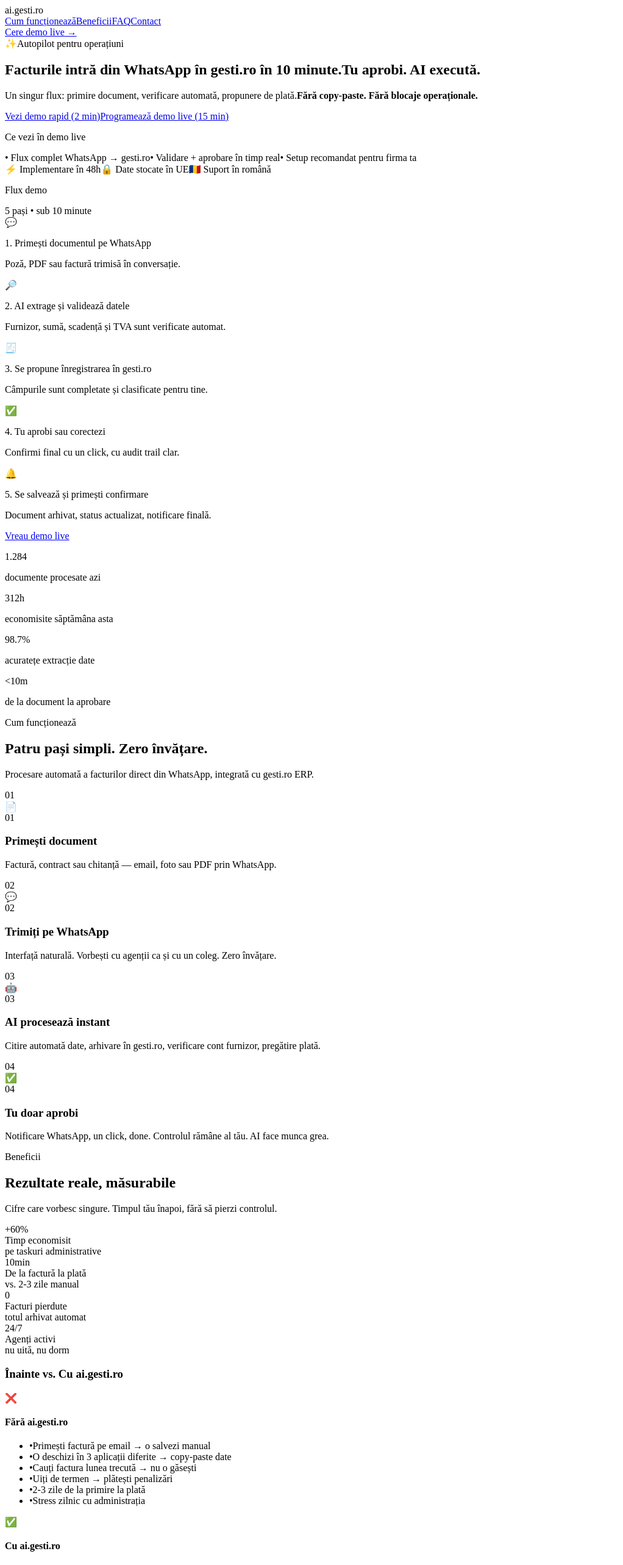
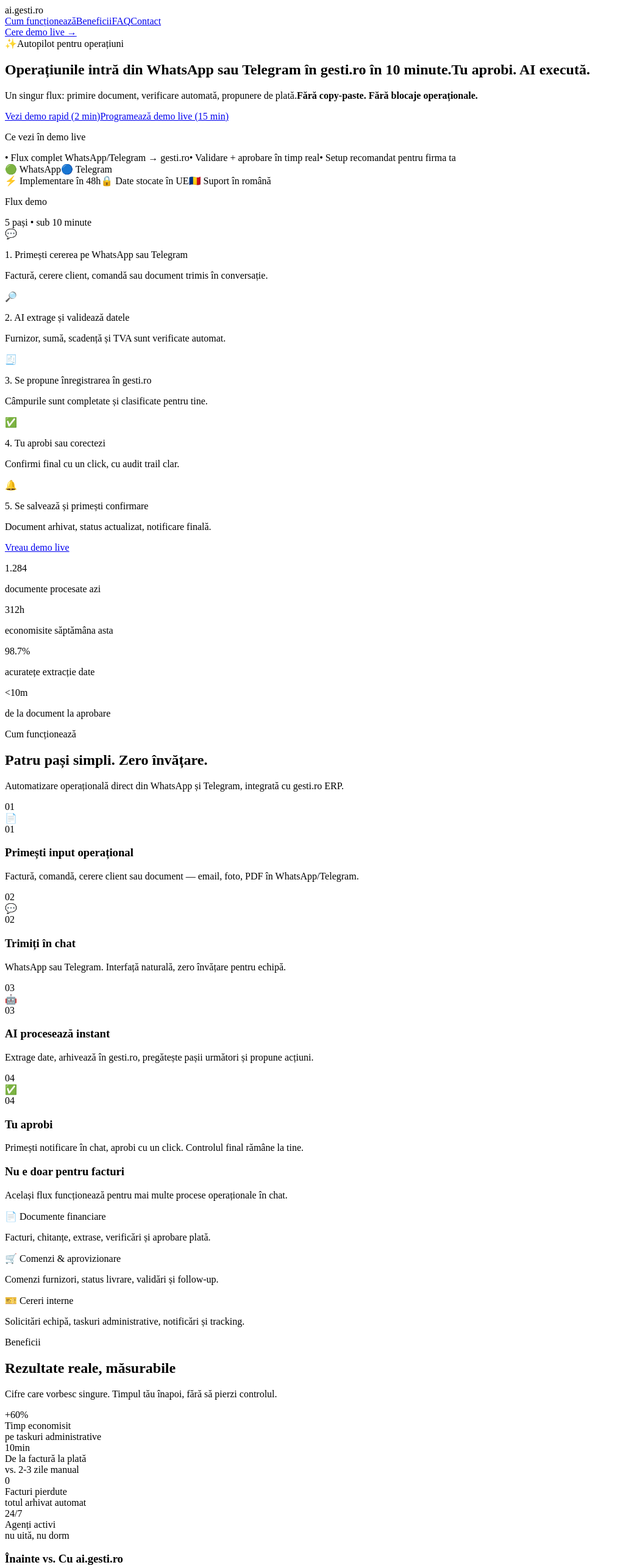
Before and after one commit to fodorutioan/ai.gesti.ro, a Next.js app: page / in a window 1280 px wide. Shown: the top 2566 px of the page at 61% size, without its empty margins (0-1022 px from the left). Built offline with nearby package versions, Linux system fonts and the light colour scheme.

Commit message:
feat: expand messaging to WhatsApp+Telegram and add non-invoice use-cases section

```diff
--- a/app/page.tsx
+++ b/app/page.tsx
@@ -44,7 +44,7 @@
               </div>
 
               <h1 className="text-4xl md:text-5xl font-bold text-gray-900 mb-5 leading-[1.08] tracking-tight max-w-[16ch]">
-                Facturile intră din WhatsApp în gesti.ro în 10 minute.
+Operațiunile intră din WhatsApp sau Telegram în gesti.ro în 10 minute.
                 <span className="bg-gradient-to-r from-blue-600 via-purple-600 to-blue-500 bg-clip-text text-transparent block mt-2 text-[0.92em]">
                   Tu aprobi. AI execută.
                 </span>
@@ -67,9 +67,13 @@
               <div className="mb-8 rounded-xl border border-blue-100 bg-blue-50/60 px-4 py-3">
                 <p className="text-xs font-semibold text-blue-700 mb-2 uppercase tracking-wide">Ce vezi în demo live</p>
                 <div className="flex flex-wrap gap-x-4 gap-y-1 text-sm text-gray-700">
-                  <span>• Flux complet WhatsApp → gesti.ro</span>
+                  <span>• Flux complet WhatsApp/Telegram → gesti.ro</span>
                   <span>• Validare + aprobare în timp real</span>
                   <span>• Setup recomandat pentru firma ta</span>
+                </div>
+                <div className="mt-3 flex flex-wrap gap-2 text-xs">
+                  <span className="px-2 py-1 rounded-full border border-green-200 bg-green-50 text-green-700">🟢 WhatsApp</span>
+                  <span className="px-2 py-1 rounded-full border border-sky-200 bg-sky-50 text-sky-700">🔵 Telegram</span>
                 </div>
               </div>
 
@@ -92,8 +96,8 @@
                 {[
                   {
                     icon: '💬',
-                    title: 'Primești documentul pe WhatsApp',
-                    desc: 'Poză, PDF sau factură trimisă în conversație.',
+                    title: 'Primești cererea pe WhatsApp sau Telegram',
+                    desc: 'Factură, cerere client, comandă sau document trimis în conversație.',
                   },
                   {
                     icon: '🔎',
@@ -164,16 +168,16 @@
               Patru pași simpli. Zero învățare.
             </h2>
             <p className="text-lg text-gray-600 max-w-2xl mx-auto">
-              Procesare automată a facturilor direct din WhatsApp, integrată cu gesti.ro ERP.
+Automatizare operațională direct din WhatsApp și Telegram, integrată cu gesti.ro ERP.
             </p>
           </div>
 
           <div className="grid md:grid-cols-2 lg:grid-cols-4 gap-8">
             {[
-              { emoji: '📄', step: '01', title: 'Primești document', desc: 'Factură, contract sau chitanță — email, foto sau PDF prin WhatsApp.' },
-              { emoji: '💬', step: '02', title: 'Trimiți pe WhatsApp', desc: 'Interfață naturală. Vorbești cu agenții ca și cu un coleg. Zero învățare.' },
-              { emoji: '🤖', step: '03', title: 'AI procesează instant', desc: 'Citire automată date, arhivare în gesti.ro, verificare cont furnizor, pregătire plată.' },
-              { emoji: '✅', step: '04', title: 'Tu doar aprobi', desc: 'Notificare WhatsApp, un click, done. Controlul rămâne al tău. AI face munca grea.' },
+              { emoji: '📄', step: '01', title: 'Primești input operațional', desc: 'Factură, comandă, cerere client sau document — email, foto, PDF în WhatsApp/Telegram.' },
+              { emoji: '💬', step: '02', title: 'Trimiți în chat', desc: 'WhatsApp sau Telegram. Interfață naturală, zero învățare pentru echipă.' },
+              { emoji: '🤖', step: '03', title: 'AI procesează instant', desc: 'Extrage date, arhivează în gesti.ro, pregătește pașii următori și propune acțiuni.' },
+              { emoji: '✅', step: '04', title: 'Tu aprobi', desc: 'Primești notificare în chat, aprobi cu un click. Controlul final rămâne la tine.' },
             ].map(({ emoji, step, title, desc }) => (
               <div key={step} className="relative group">
                 <div className="bg-white border border-gray-200 rounded-2xl p-6 h-full shadow-lg hover:shadow-2xl hover:-translate-y-1 transition-all duration-300">
@@ -185,6 +189,28 @@
                     <p className="text-gray-600 leading-relaxed text-sm">{desc}</p>
                   </div>
                 </div>
+              </div>
+            ))}
+          </div>
+        </div>
+      </section>
+
+      {/* Use Cases */}
+      <section className="py-16 bg-gray-50/60 px-4 sm:px-6 lg:px-8 border-t border-gray-100">
+        <div className="max-w-6xl mx-auto">
+          <div className="text-center mb-10">
+            <h3 className="text-3xl md:text-4xl font-bold text-gray-900 mb-3">Nu e doar pentru facturi</h3>
+            <p className="text-gray-600">Același flux funcționează pentru mai multe procese operaționale în chat.</p>
+          </div>
+          <div className="grid md:grid-cols-3 gap-5">
+            {[
+              { title: '📄 Documente financiare', desc: 'Facturi, chitanțe, extrase, verificări și aprobare plată.' },
+              { title: '🛒 Comenzi & aprovizionare', desc: 'Comenzi furnizori, status livrare, validări și follow-up.' },
+              { title: '🎫 Cereri interne', desc: 'Solicitări echipă, taskuri administrative, notificări și tracking.' },
+            ].map((item) => (
+              <div key={item.title} className="rounded-2xl border border-gray-200 bg-white p-5 shadow-depth-md">
+                <p className="font-semibold text-gray-900 mb-2">{item.title}</p>
+                <p className="text-sm text-gray-600">{item.desc}</p>
               </div>
             ))}
           </div>
@@ -269,7 +295,7 @@
                 <ul className="space-y-3 text-gray-700">
                   <li className="flex items-start space-x-2">
                     <span className="text-green-500 mt-1">•</span>
-                    <span>Primești factură → forward pe WhatsApp</span>
+                    <span>Primești factură/cerere → forward pe WhatsApp sau Telegram</span>
                   </li>
                   <li className="flex items-start space-x-2">
                     <span className="text-green-500 mt-1">•</span>
@@ -454,7 +480,7 @@
               {
                 name: 'Radu T.',
                 role: 'Distribuție',
-                quote: 'Fluxul WhatsApp + aprobare finală ne-a eliminat blocajele interne.',
+                quote: 'Fluxul WhatsApp/Telegram + aprobare finală ne-a eliminat blocajele interne.',
                 metric: 'de la 2 zile la <10 minute',
               },
             ].map((t) => (
@@ -492,7 +518,7 @@
               },
               {
                 q: 'Ce se întâmplă cu datele mele?',
-                a: 'Datele sunt stocate în UE (GDPR compliant). AI-ul citește doar ce trimiți explicit pe WhatsApp. Nu accesăm alte conversații.'
+                a: 'Datele sunt stocate în UE (GDPR compliant). AI-ul citește doar ce trimiți explicit pe WhatsApp sau Telegram. Nu accesăm alte conversații.'
               },
               {
                 q: 'Pot să anulez oricând?',
```
